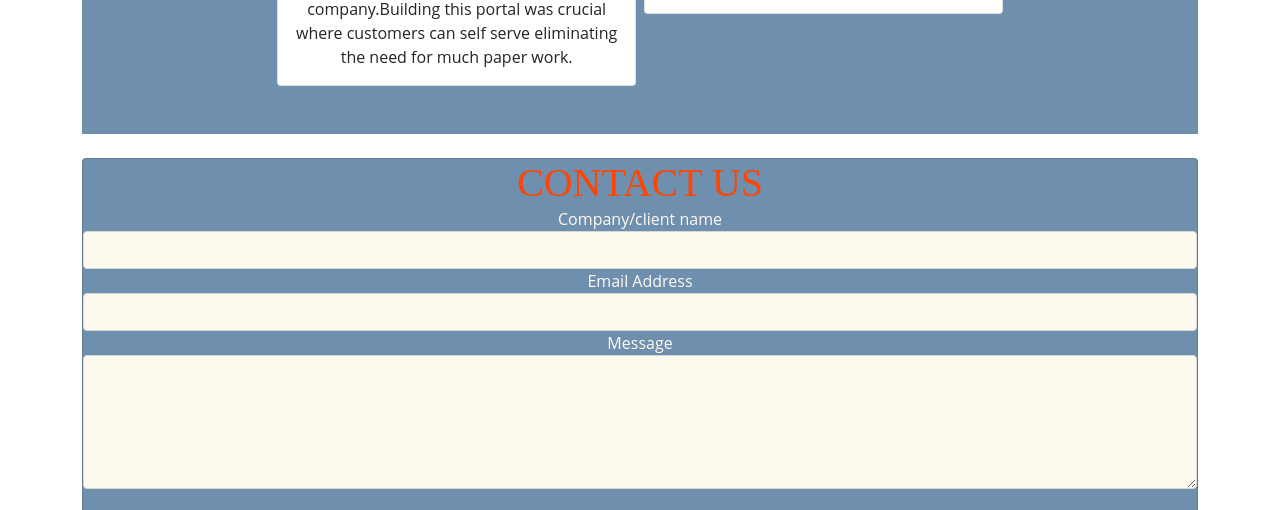
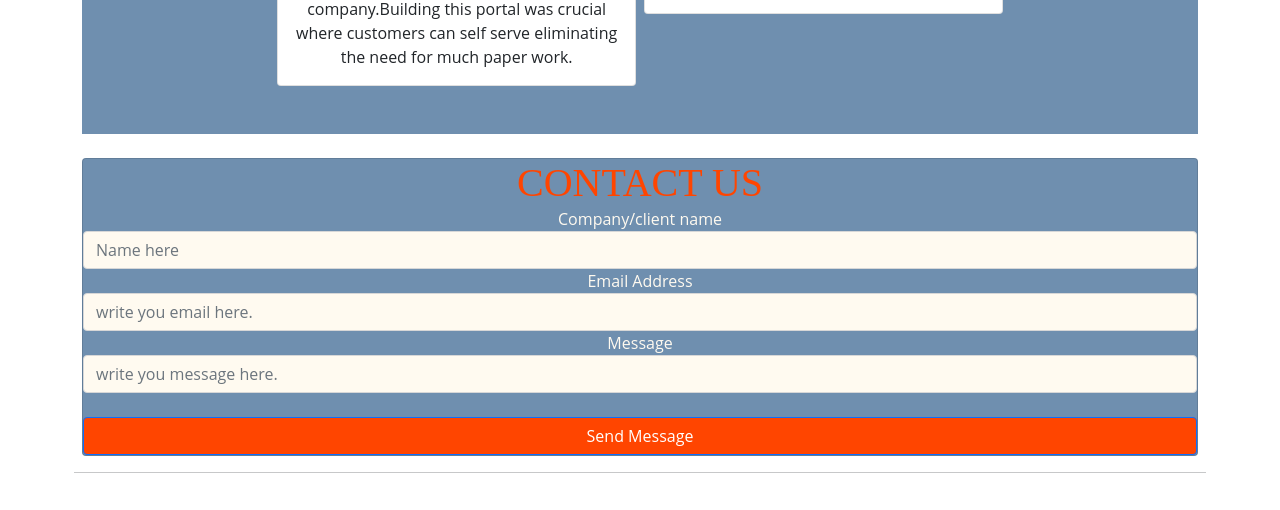
Before and after one commit to georgendungu/repotrans.github.io, a plain HTML site: page index.html in a window 1280 px wide. Shown: the part 1867-2377 px from the top of the page. Drawn offline with nearby package versions, Linux system fonts and the light colour scheme.

Commit message:
Add files via upload

```diff
--- a/index.html
+++ b/index.html
@@ -295,19 +295,20 @@ margin-right: -8px;
 		    <form style="width: 100%;" action="https://formsubmit.co/repotranscompany@gmail.com" method="POST">
 				<input type="hidden" name="_captcha" value="false">
 				<input type="hidden" name="_next" value="https://repotrans.github.io/thanks.html">
-				<input type="hidden" name="_autoresponse" value="Client email">
+				<input type="hidden" name="_subject" value="Client email">
 
 				<label for="inputName" style="color: floralwhite;">Company/client name</label>
-				<input type="text" class="form-control name" id="inputName" required style="background: 	#FFFAF0">
+				<input type="text" name="name" class="form-control name" id="inputName" required style="background: 	#FFFAF0" placeholder="Name here">
 
 
 					<label for="inputEmail" style="color: floralwhite;">Email Address</label>
-					<input type="email" class="form-control email" id="inputEmail" required style="background: 	#FFFAF0">
+					<input type="email" name="email" class="form-control email" id="inputEmail" required style="background: 	#FFFAF0" placeholder="write you email here.">
 
 
 
-					<label for="inputMessage" style="color: floralwhite;">Message</label>
-					<textarea class="form-control message" id="inputMessage" rows="5" required style="background: 	#FFFAF0"></textarea>
+					<label for="inputMessage"  style="color: floralwhite;">Message</label>
+
+					<input type="text" name="name" class="form-control name" id="inputName" required style="background: 	#FFFAF0" placeholder="write you message here.">
 
 				<br>
 			<div class="d-grid gap-2">
```
